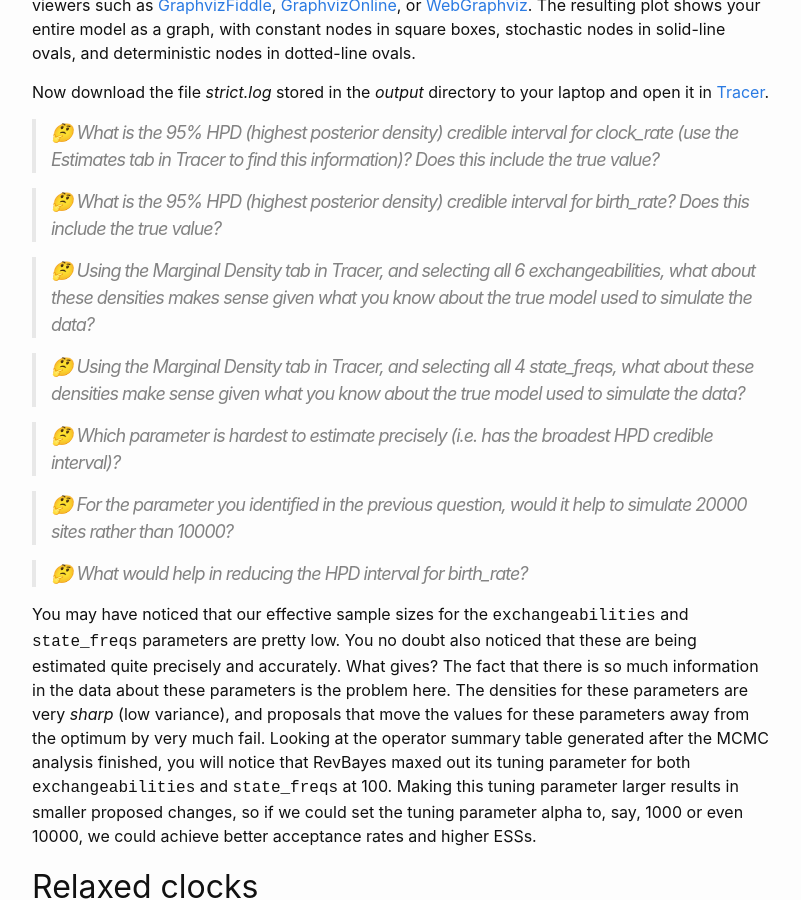
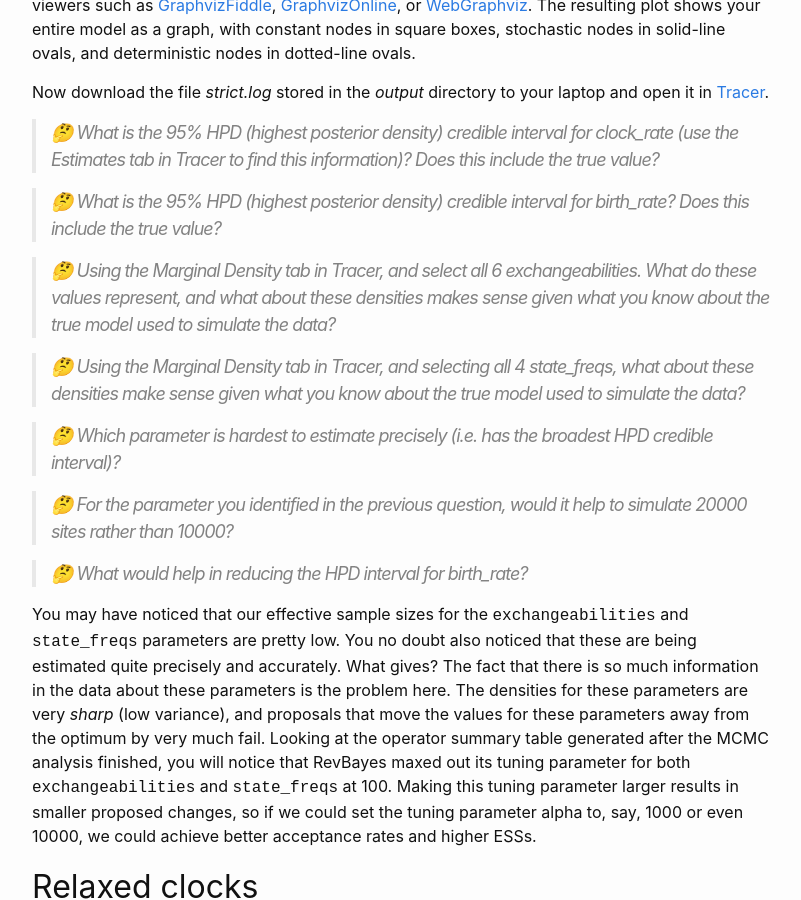
Before and after one commit to plewis/plewis.github.io, a Jekyll site: the page built from phylogenetics/lab-revdiv.md, in a window 1280 px wide and 900 px high, scrolled down 8535 px. Shown: the whole window, without its empty margins (238-1039 px from the left). Built offline with Jekyll 4.4.1, drawn with Linux system fonts in a browser that asks for light colours; emoji names are drawn with the system emoji font; formulas are drawn with MathJax 3; part of the change alters nothing that is shown; some of the changed text lies outside the part shown.

Commit message:
fixed a typo and added a hint

```diff
--- a/phylogenetics/lab-revdiv.md
+++ b/phylogenetics/lab-revdiv.md
@@ -271,7 +271,7 @@ I got (0.9986, 1.0216), and yes, it includes the true value 1.0
 I got (0.6306,4.1727); yes, the true rate was 2.6, which is close to the middle of the credible interval
 {% endcomment %}
 
-> :thinking: Using the Marginal Density tab in Tracer, and selecting all 6 exchangeabilities, what about these densities makes sense given what you know about the true model used to simulate the data?
+> :thinking: Using the Marginal Density tab in Tracer, and select all 6 exchangeabilities. What do these values represent, and what about these densities makes sense given what you know about the true model used to simulate the data?
 
 {% comment %}
 yes, the 2 transition relative rates are about 0.358, which is 5.04 times higher than the other 4, which average 0.071
@@ -501,7 +501,7 @@ Change the MCMC burnin and run commands to include <tt>underPrior=TRUE</tt>, and
 
 Now run the file as usual:
 
-    rv divprior.Rev
+    rb divprior.Rev
 
 Open both _divpriorMAP.tre_ and _divtimeMAP.tre_ and make the node bars equal the 95% HPD intervals in each.
 
@@ -517,4 +517,4 @@ If you need to estimate divergence times, and especially if you have fossils tha
 
 ## What to turn in
 
-Use FigTree to create a PDF figure of your _divtimeMAP.tre_ with credible intervals indicated by bars and turn that in to get credit.
+Use FigTree to create a PDF figure of your _divtimeMAP.tre_ with credible intervals indicated by bars and turn that in along with your thinking questions to get credit.
```
